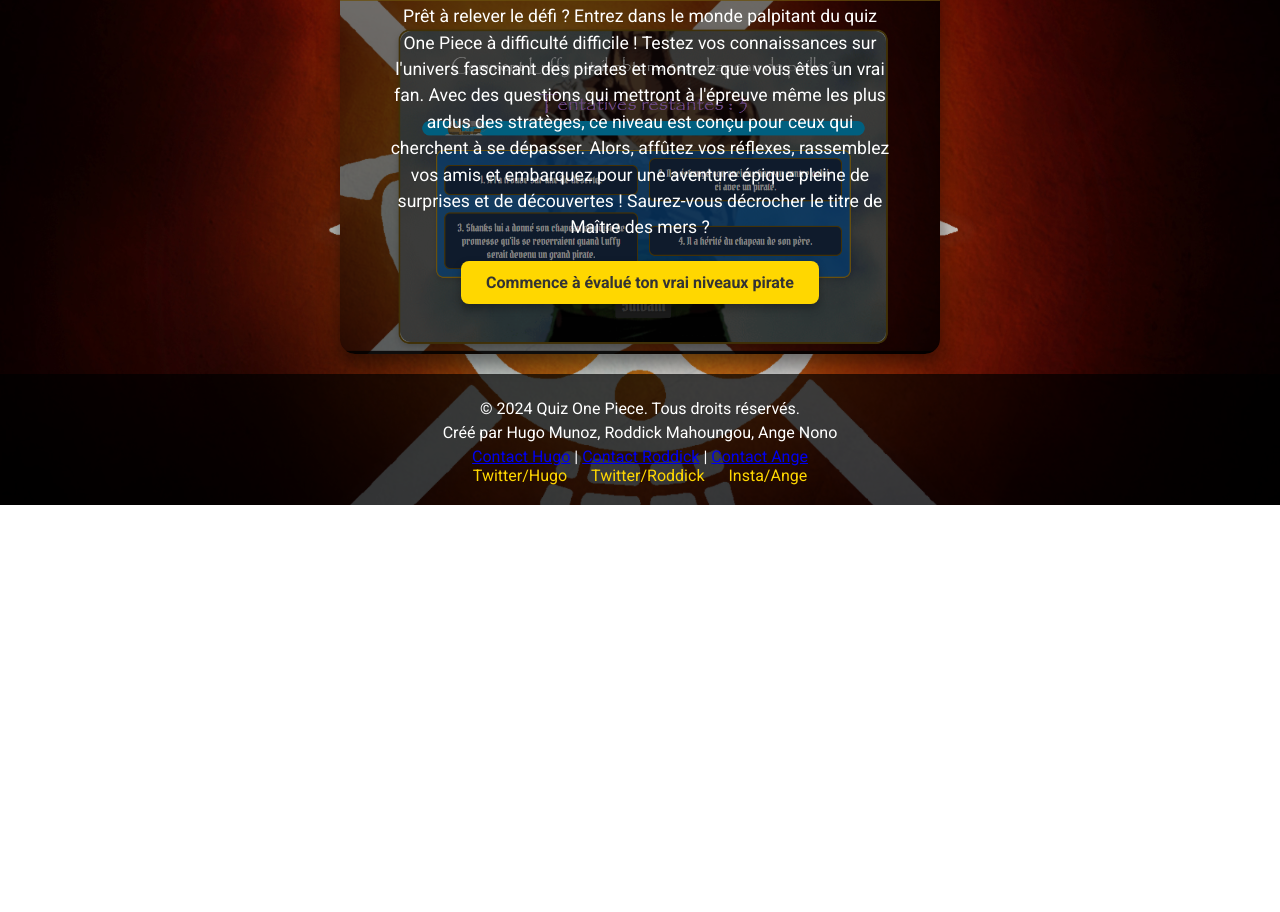
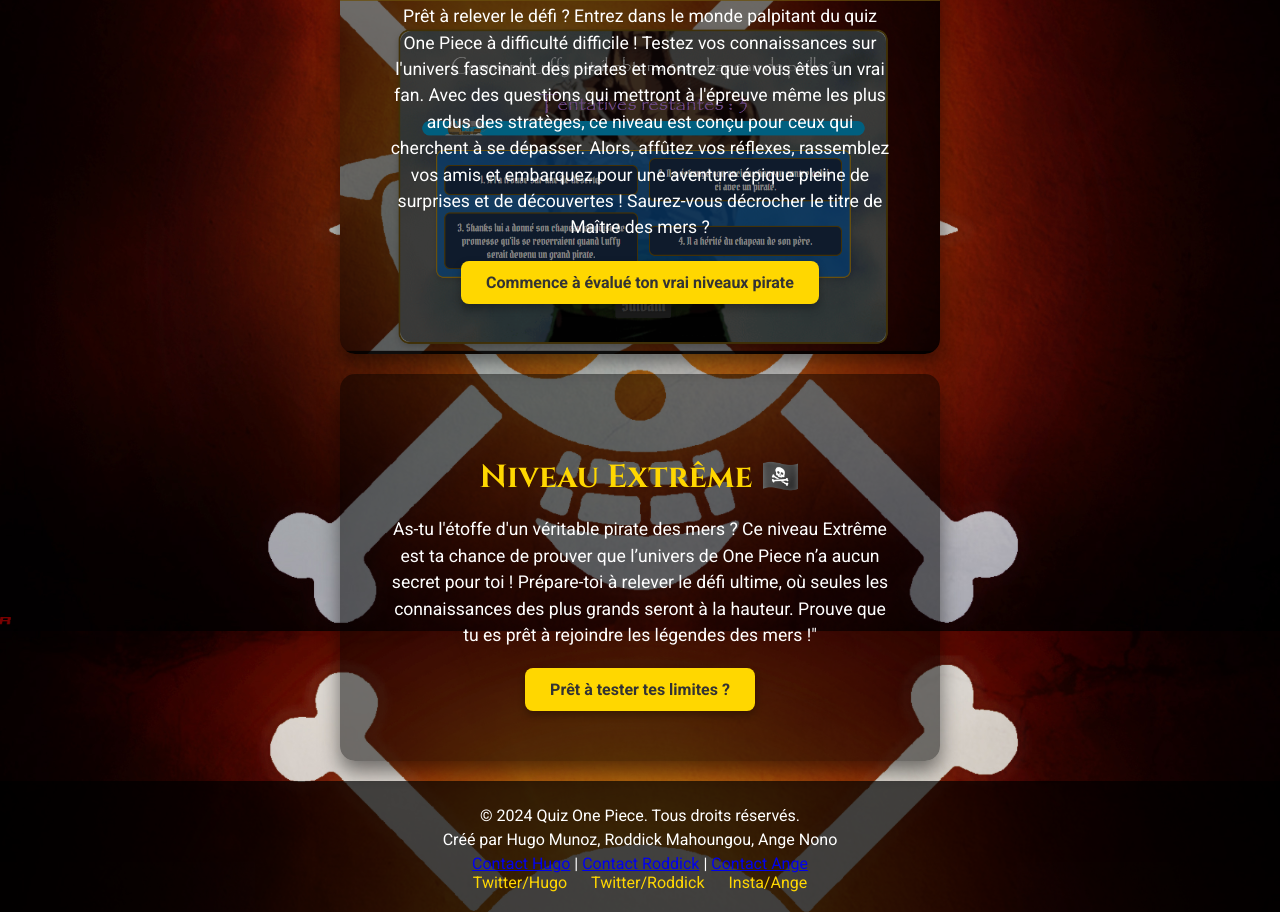
Before and after one commit to adatechschool/projet-quiz-mugiwara, a plain HTML site: page acceuil.html in a window 1280 px wide. Shown: the part 969-1881 px from the top of the page. Before the commit the page ends 1474 px from the top, so only its background shows below. Drawn offline with Linux system fonts and the light colour scheme.

Commit message:
add extreme acceuil

```diff
--- a/acceuil.html
+++ b/acceuil.html
@@ -49,6 +49,15 @@
             <a href="difficile.html" class="play-button">Commence à évalué ton vrai niveaux pirate</a>
         </section>
 
+        <section class="quiz-extrême" style="background-image: url('img/image-acceuil/image-niveau\ extrême.jpg'); background-size: cover; background-position: center; color: #fff; padding: 50px; text-align: center;">
+            <h3>Niveau Extrême 🏴‍☠️</h3>
+            <p>As-tu l'étoffe d'un véritable pirate des mers ?
+
+                Ce niveau Extrême est ta chance de prouver que l’univers de One Piece n’a aucun secret pour toi ! Prépare-toi à relever le défi ultime, où seules les connaissances des plus grands seront à la hauteur. Prouve que tu es prêt à rejoindre les légendes des mers !"
+            </p>
+            <a href="extreme.html" class="play-button">Prêt à tester tes limites ?</a>
+        </section>
+
     </main>
     <footer>
         <div class="footer-content">
--- a/style/acceuil.css
+++ b/style/acceuil.css
@@ -193,6 +193,43 @@ nav div a:hover {
     line-height: 1.5;
 }
 
+.quiz-extrême {
+    position: relative;
+    width: 80%; /* Réduit la largeur pour laisser de l'espace autour */
+    max-width: 500px;
+    margin: 20px auto; /* Centre le bloc */
+    padding: 30px;
+    text-align: center;
+    color: #fff;
+    background-image: url('img/image-acceuil/image-quiz-normal.png');
+    background-size: cover;
+    background-position: center;
+    background-blend-mode: overlay;
+    background-color: rgba(0, 0, 0, 0.5); /* Assombrit l'image de fond */
+    border-radius: 15px;
+    box-shadow: 0px 10px 20px rgba(0, 0, 0, 0.5);
+    cursor: pointer;
+    transition: transform 0.3s ease, box-shadow 0.3s ease; /* Ajout de la transition */
+}
+
+/* Effet de survol */
+.quiz-extrême:hover {
+    transform: scale(1.05); /* Agrandissement léger */
+    box-shadow: 0px 15px 30px rgba(0, 0, 0, 0.7); /* Ombre plus prononcée */
+}
+
+.quiz-extrême h3 {
+    font-family: 'Cinzel', serif;
+    font-size: 2em;
+    margin-bottom: 10px;
+    color: #ffd700; /* Couleur dorée */
+}
+
+.quiz-extrême p {
+    font-size: 1.1em;
+    margin-bottom: 20px;
+    line-height: 1.5;
+}
 
 /* Style pour le pied de page */
 footer {
```
